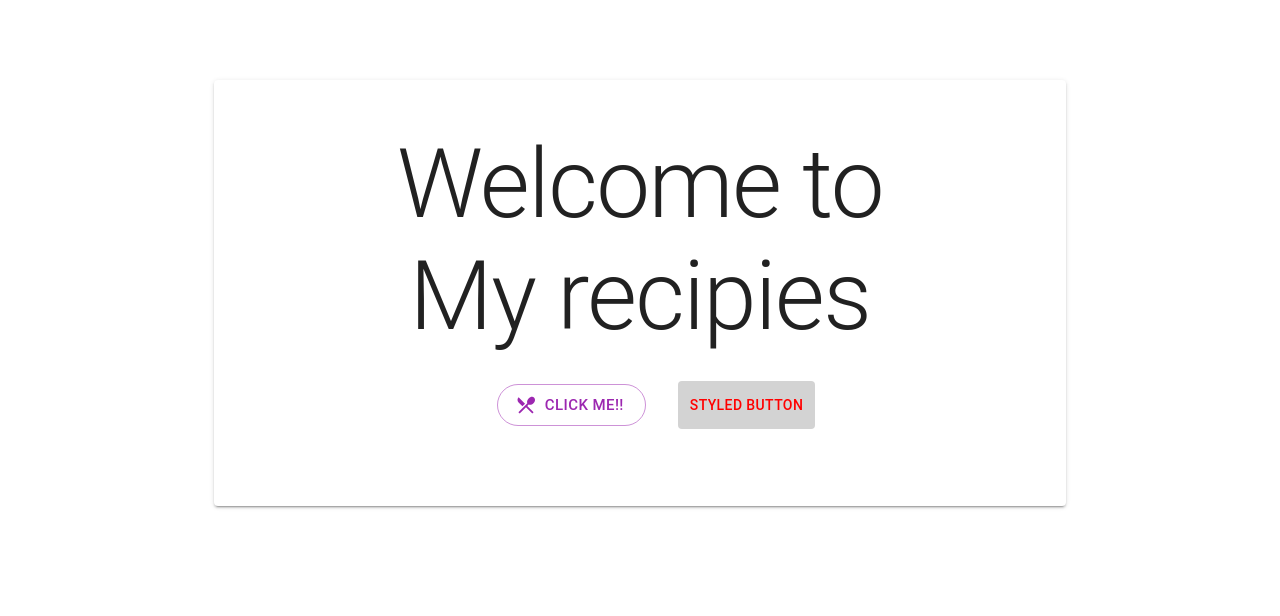
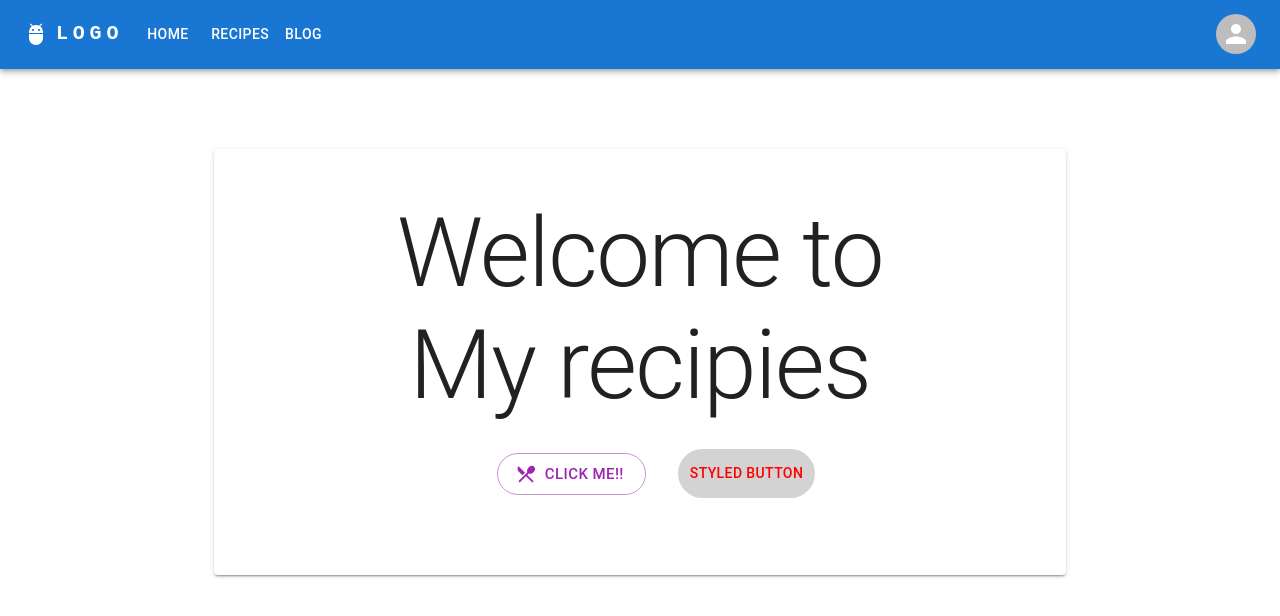
Before and after one commit to sowjanya-gangisetty/MUI-Recipies, a Next.js app: page / in a window 1280 px wide. Shown: the top 616 px of the page. Built offline with nearby package versions, Linux system fonts and the light colour scheme; what @mui/material-nextjs would draw is missing.

Commit message:
recipecard api

```diff
--- a/src/app/layout.tsx
+++ b/src/app/layout.tsx
@@ -2,6 +2,7 @@ import type { Metadata } from "next";
 import { Geist, Geist_Mono } from "next/font/google";
 import "./globals.css";
 import { AppRouterCacheProvider } from '@mui/material-nextjs/v15-appRouter';
+import Header from '@/component/Header'
 
 const geistSans = Geist({
   variable: "--font-geist-sans",
@@ -27,6 +28,7 @@ export default function RootLayout({
     <html lang="en" className={`${geistSans.variable} ${geistMono.variable}`}>
       <body>
         <AppRouterCacheProvider>
+          <Header/>
           {children}
         </AppRouterCacheProvider>
         </body>
--- a/src/app/page.tsx
+++ b/src/app/page.tsx
@@ -7,7 +7,8 @@ import {styled} from '@mui/material/styles'
 const StyledButton = styled(Button)`
 background-color: lightgrey;
 color : red ;
-padding:12px`
+padding:12px;
+border-radius:50px`
 
 export default function Home() {
   return (
@@ -41,6 +42,7 @@ export default function Home() {
             Click me!!
         </Button>
         <StyledButton>Styled Button</StyledButton>
+
       </Box>
       </Paper>
     </Container>
--- /dev/null
+++ b/src/component/Header/index.tsx
@@ -0,0 +1,133 @@
+"use client";
+
+import Link from "next/link";
+import * as React from "react";
+import AppBar from "@mui/material/AppBar";
+import Box from "@mui/material/Box";
+import Toolbar from "@mui/material/Toolbar";
+import IconButton from "@mui/material/IconButton";
+import Typography from "@mui/material/Typography";
+import Menu from "@mui/material/Menu";
+import MenuIcon from "@mui/icons-material/Menu";
+import Container from "@mui/material/Container";
+import Avatar from "@mui/material/Avatar";
+import Button from "@mui/material/Button";
+import Tooltip from "@mui/material/Tooltip";
+import MenuItem from "@mui/material/MenuItem";
+import AdbIcon from "@mui/icons-material/Adb";
+
+const pages = ["Home", "Recipes", "Blog"];
+const settings = ["Profile", "Account", "Dashboard", "Logout"];
+
+function ResponsiveAppBar() {
+  const [anchorElNav, setAnchorElNav] = React.useState<null | HTMLElement>(null);
+  const [anchorElUser, setAnchorElUser] = React.useState<null | HTMLElement>(null);
+
+  const handleOpenNavMenu = (event: React.MouseEvent<HTMLElement>) => {
+    setAnchorElNav(event.currentTarget);
+  };
+
+  const handleOpenUserMenu = (event: React.MouseEvent<HTMLElement>) => {
+    setAnchorElUser(event.currentTarget);
+  };
+
+  const handleCloseNavMenu = () => {
+    setAnchorElNav(null);
+  };
+
+  const handleCloseUserMenu = () => {
+    setAnchorElUser(null);
+  };
+
+  const getPath = (page: string) => {
+    if (page === "Home") return "/";
+    return `/${page.toLowerCase()}`;
+  };
+
+  return (
+    <AppBar position="static">
+      <Container maxWidth="xl">
+        <Toolbar disableGutters>
+          <AdbIcon sx={{ display: { xs: "none", md: "flex" }, mr: 1 }} />
+
+          <Typography
+            variant="h6"
+            noWrap
+            component="div"
+            sx={{
+              mr: 2,
+              display: { xs: "none", md: "flex" },
+              fontFamily: "monospace",
+              fontWeight: 700,
+              letterSpacing: ".3rem",
+              color: "inherit",
+            }}
+          >
+            LOGO
+          </Typography>
+
+          {/* MOBILE MENU */}
+          <Box sx={{ flexGrow: 1, display: { xs: "flex", md: "none" } }}>
+            <IconButton onClick={handleOpenNavMenu} color="inherit">
+              <MenuIcon />
+            </IconButton>
+
+            <Menu
+              anchorEl={anchorElNav}
+              open={Boolean(anchorElNav)}
+              onClose={handleCloseNavMenu}
+            >
+              {pages.map((page) => (
+                <MenuItem key={page} onClick={handleCloseNavMenu}>
+                  <Link href={getPath(page)} style={{ textDecoration: "none", color: "inherit" }}>
+                    <Typography>{page}</Typography>
+                  </Link>
+                </MenuItem>
+              ))}
+            </Menu>
+          </Box>
+
+          {/* DESKTOP MENU */}
+          <Box sx={{ flexGrow: 1, display: { xs: "none", md: "flex" } }}>
+            {pages.map((page) => (
+              <Button
+                key={page}
+                onClick={handleCloseNavMenu}
+                sx={{ my: 2, color: "white", display: "block" }}
+                component={Link}
+                href={getPath(page)}
+              >
+                {page}
+              </Button>
+            ))}
+          </Box>
+
+          {/* USER MENU */}
+          <Box sx={{ flexGrow: 0 }}>
+            <Tooltip title="Open settings">
+              <IconButton onClick={handleOpenUserMenu} sx={{ p: 0 }}>
+                <Avatar />
+              </IconButton>
+            </Tooltip>
+
+            <Menu
+              anchorEl={anchorElUser}
+              open={Boolean(anchorElUser)}
+              onClose={handleCloseUserMenu}
+            >
+              {settings.map((setting) => (
+                <MenuItem key={setting} onClick={handleCloseUserMenu}>
+                  <Link href="/" style={{ textDecoration: "none", color: "inherit" }}>
+                    <Typography>{setting}</Typography>
+                  </Link>
+                </MenuItem>
+              ))}
+            </Menu>
+          </Box>
+        </Toolbar>
+      </Container>
+    </AppBar>
+  );
+}
+
+export default ResponsiveAppBar;
```
Also changed, not shown: src/app/recipe/page.tsx (deleted, +0 -12 lines), src/app/recipes/page.tsx (added, +81 -0 lines), src/app/types/types.ts (added, +9 -0 lines), src/component/RecipeCard/index.tsx (added, +62 -0 lines).
